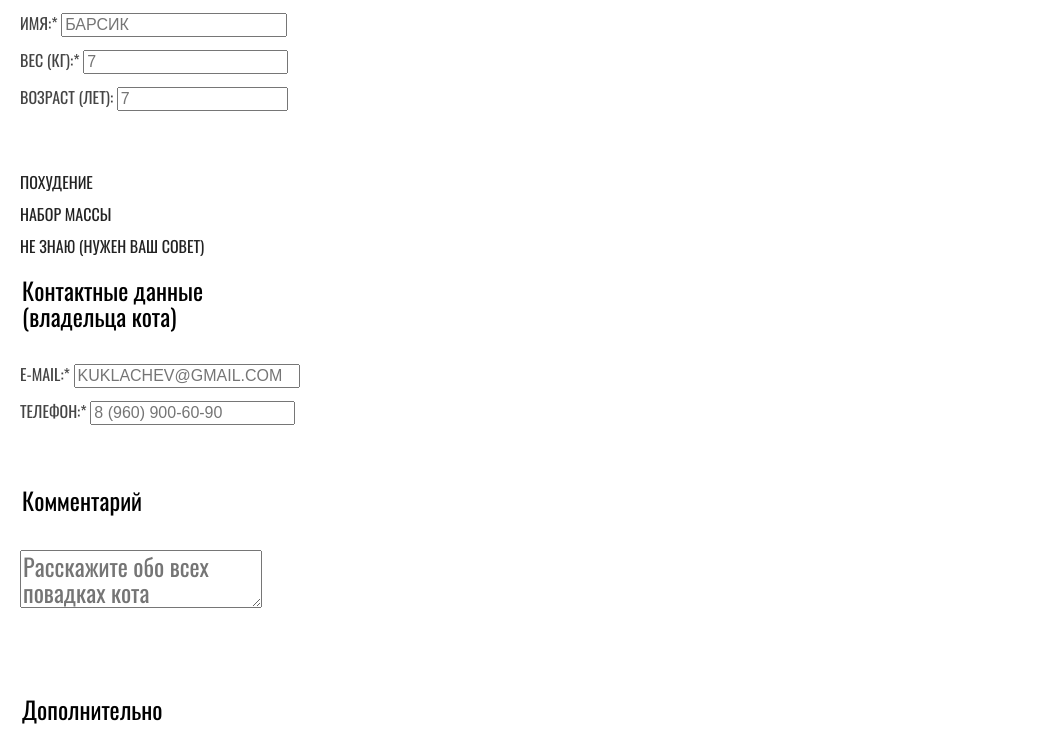
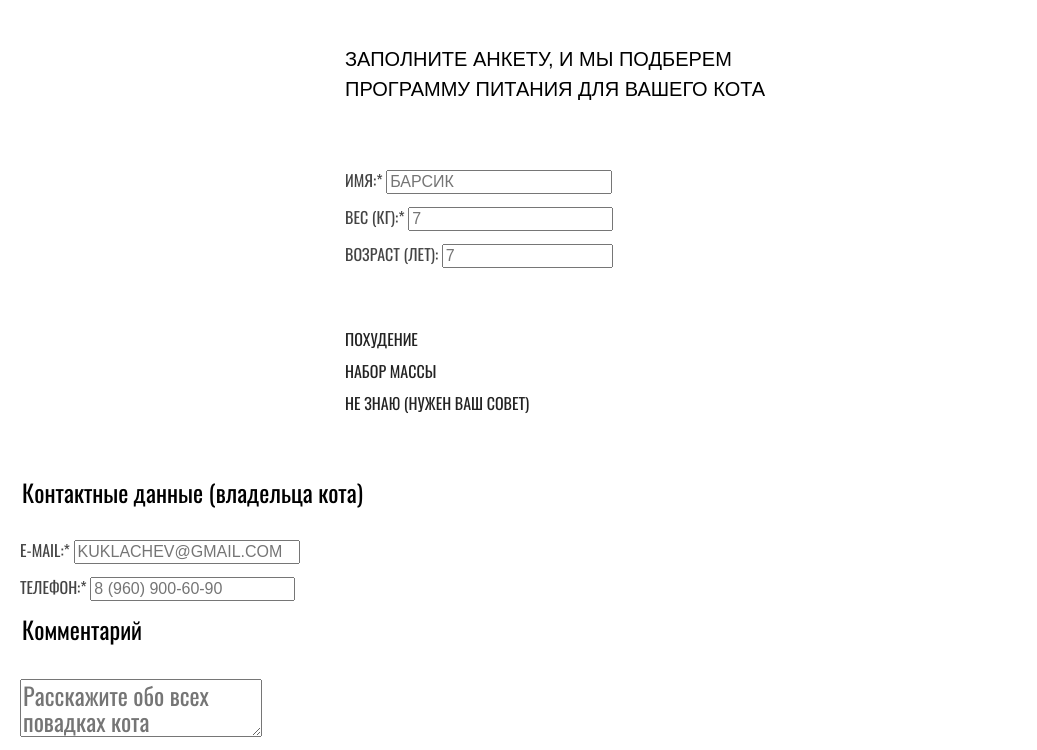
Before and after one commit to dreamkmet/237031-cat-energy-24, a website: page source/form.html in a window 1280 px wide. Shown: the part 225-975 px from the top of the page, without its empty margins (0-1037 px from the left). Drawn offline with nearby package versions, Linux system fonts and the light colour scheme; files that its build step writes are made by us from their sources.

Commit message:
Сетка страницы формы

```diff
--- a/source/form.html
+++ b/source/form.html
@@ -36,11 +36,12 @@
   </header>
   <main class="page-main">
     <section class="page-main__questionnaire questionnaire">
+      <div class="questionnaire__container">
       <h2 class="questionnaire__title">Подбор программы</h2>
-      <p class="questionnaire__description">Заполните анкету, и мы подберем программу питания для вашего кота
+      <p class="questionnaire__description">Заполните анкету, и мы подберем<br> программу питания для вашего кота
       </p>
       <form class="questionnaire__form form" action="https://echo.htmlacademy.ru" method="post">
-        <fieldset class="form__fieldset">
+        <fieldset class="form__fieldset form__fieldset--about-cat">
           <legend class="visually-hidden">Параметры кота</legend>
           <label class="form__label">имя:*
             <input class="form__input" type="text" name="name" placeholder="барсик" required>
@@ -52,7 +53,7 @@
             <input class="form__input" type="text" name="age" placeholder="7">
           </label>
         </fieldset>
-        <fieldset class="form__fieldset">
+        <fieldset class="form__fieldset form__fieldset--objective">
           <legend class="visually-hidden">Выбор программы</legend>
           <ul class="form__list program-list">
             <li class="program-list__item">
@@ -78,7 +79,8 @@
             </li>
           </ul>
         </fieldset>
-        <fieldset class="form__fieldset">
+      </div>
+        <fieldset class="form__fieldset form__fieldset--contacts">
           <legend class="form__contacts">Контактные данные (владельца кота)</legend>
           <label class="form__label">E-mail:*
             <input class="form__input" type="email" name="e-mail" placeholder="kuklachev@gmail.com" required>
--- a/source/sass/blocks/form.scss
+++ b/source/sass/blocks/form.scss
@@ -1,6 +1,5 @@
 .form__fieldset {
   display: flex;
-  width: 280px;
   flex-direction: column;
   margin: 0;
   padding: 0;
@@ -9,6 +8,18 @@
   font-family: $accent-font;
 
   border: none;
+
+  @media (min-width: $desktop-width) {
+    width: 569px;
+  }
+}
+
+.form {
+  @media (min-width: $desktop-width) {
+    width: 1219px;
+    display: flex;
+    justify-content: space-between;
+  }
 }
 
 .form__fieldset:nth-child(2) {
--- a/source/sass/blocks/questionnaire.scss
+++ b/source/sass/blocks/questionnaire.scss
@@ -2,6 +2,24 @@
   padding: 0 20px;
 
   background-color: $basic-white;
+}
+
+.questionnaire__container {
+  margin: 0 auto;
+  width: 320px;
+
+  @media (min-width: $tablet-width) {
+    display: flex;
+    flex-direction: column;
+    flex-wrap: wrap;
+    width: 630px;
+    padding: 27px 41px 45px 20px;
+  }
+
+  @media (min-width: $desktop-width) {
+    width: 1440px;
+    padding: 73px 110px 69px 111px;
+  }
 }
 
 .questionnaire__title {
@@ -13,6 +31,12 @@
   line-height: 36px;
   font-weight: 400;
   color: $basic-black;
+
+  @media (min-width: $tablet-width) {
+    font-size: 60px;
+    line-height: 60px;
+    margin-bottom: 54px;
+  }
 }
 
 .questionnaire__description {
@@ -24,4 +48,10 @@
   font-weight: 400;
   color: $basic-black;
   text-transform: uppercase;
+
+  @media (min-width: $tablet-width) {
+    font-size: 20px;
+    line-height: 30px;
+    margin-bottom: 66px;
+  }
 }
```
